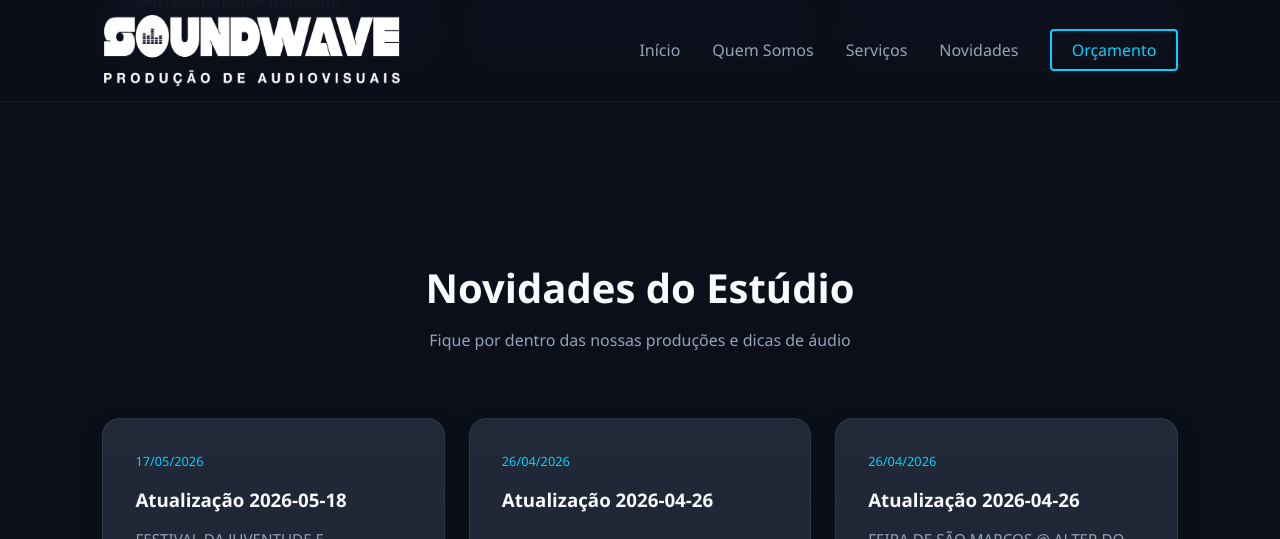
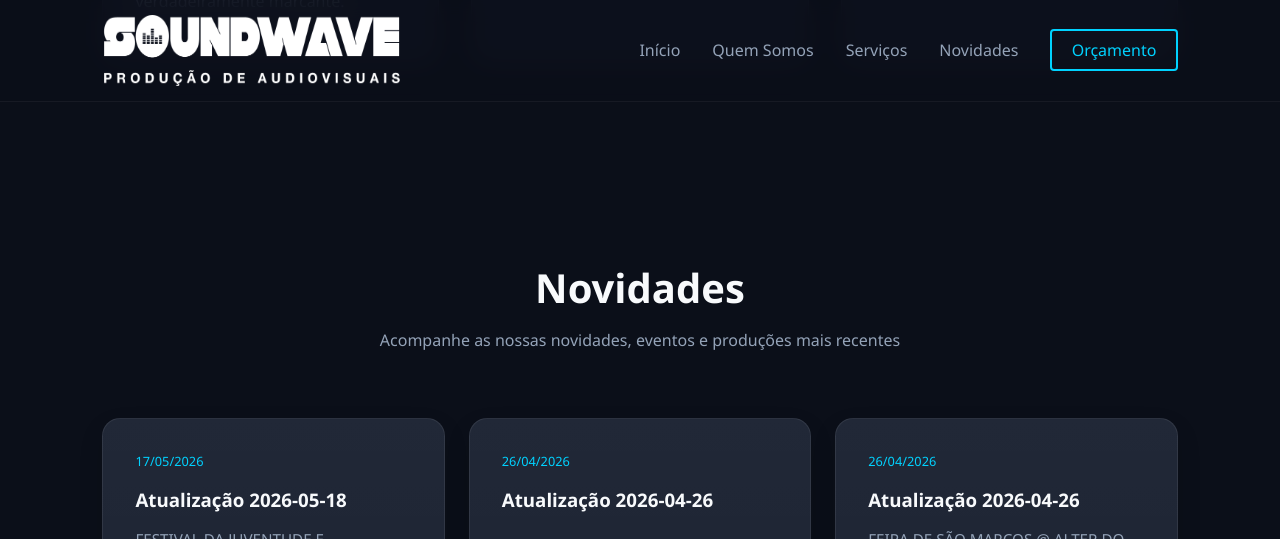
Before and after one commit to jaarego/jaarego.github.io, a Jekyll site: the page built from index.html, in a window 1280 px wide and 900 px high, scrolled down 2864 px, cut to the strip 0-539 px from the top of the window. Built offline with Jekyll 4.4.1, drawn with Linux system fonts in a browser that asks for light colours.

Commit message:
alterações blog.html

```diff
--- a/_includes/blog.html
+++ b/_includes/blog.html
@@ -1,5 +1,5 @@
-<h2>Novidades do Estúdio</h2>
-<p class="subtitle">Fique por dentro das nossas produções e dicas de áudio</p>
+<h2>Novidades</h2>
+<p class="subtitle">Acompanhe as nossas novidades, eventos e produções mais recentes</p>
 
 <div class="posts-grid">
     {% for post in site.posts limit: 10 %}
```
